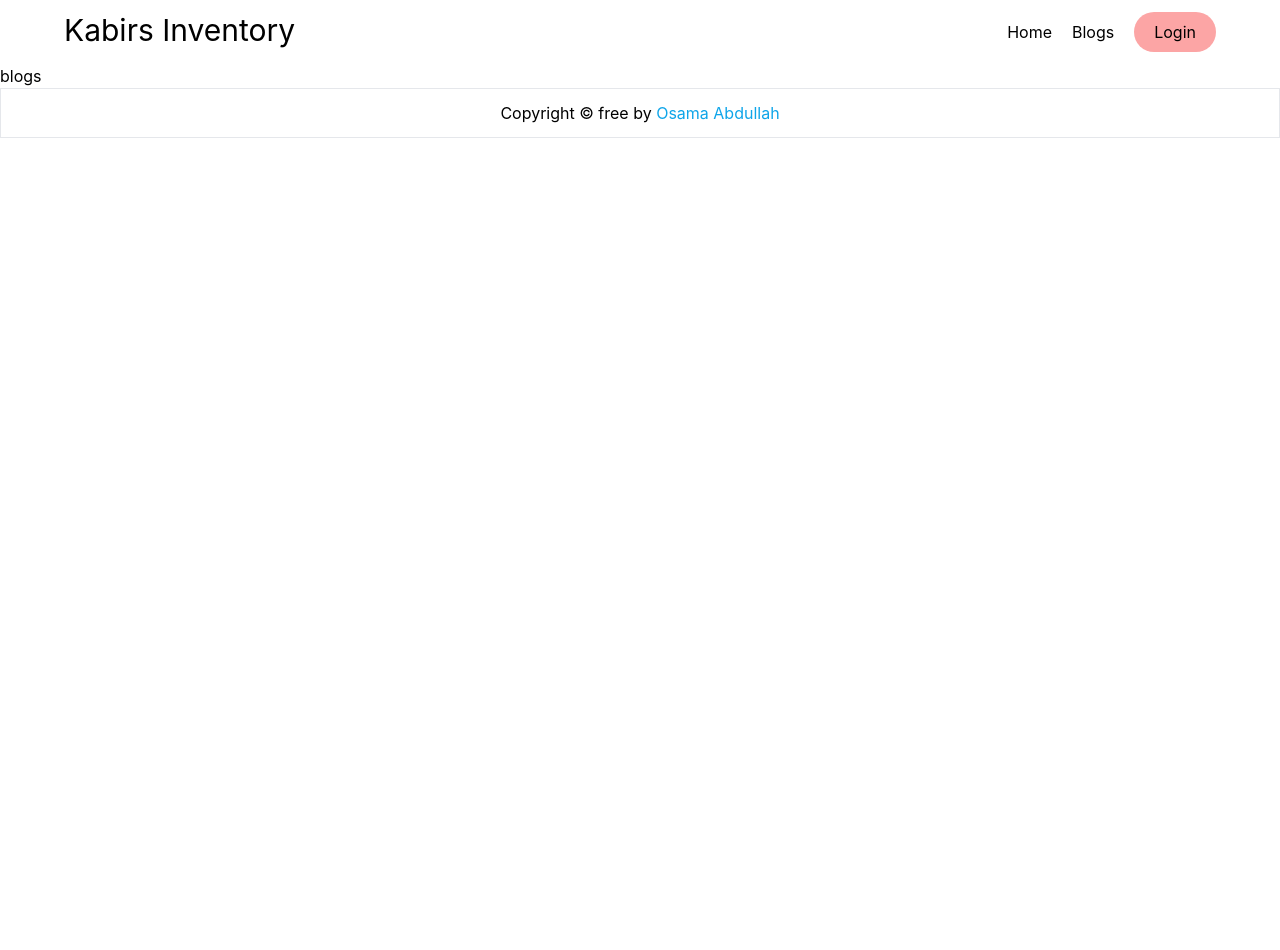
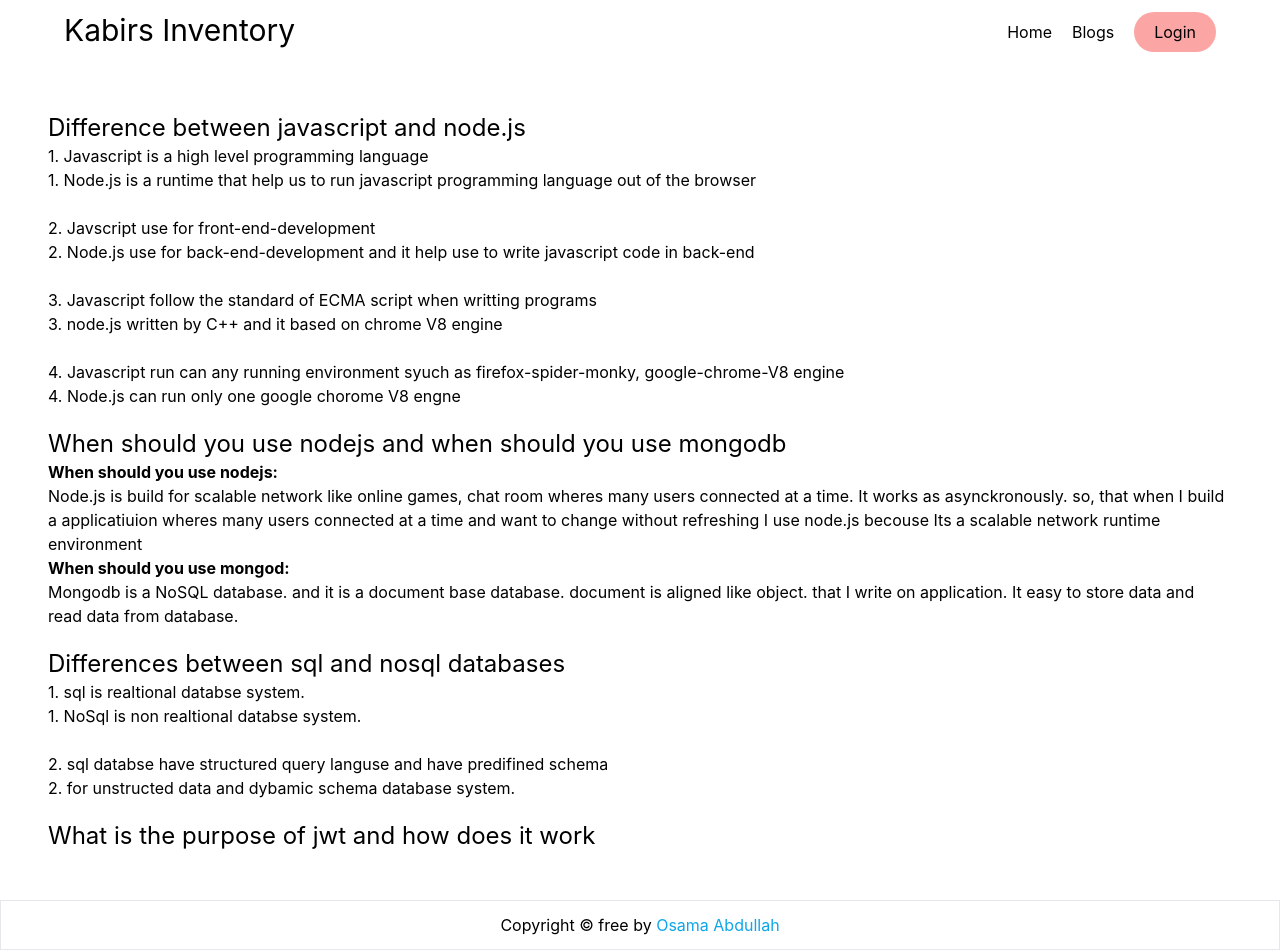
Before and after one commit to osama2kabdullah/kabirs-inventory-client, a React (Create React App) app: page /blogs in a window 1280 px wide. Before the commit the page ends 800 px from the top, so only its background shows below. Built offline with nearby package versions, Linux system fonts and the light colour scheme; no server answers.

Commit message:
blogs page setup all done, 404 page done

```diff
--- a/src/App.js
+++ b/src/App.js
@@ -9,6 +9,7 @@ import Register from "./pages/login/Register";
 import RequireAuth from "./pages/RequireAuth";
 import ManageStock from "./pages/Home/InstockProducts/ManageStock";
 import Blogs from "./pages/Blogs";
+import NotFoundPage from "./pages/NotFoundPage";
 
 function App() {
   return (
@@ -35,6 +36,7 @@ function App() {
         <Route path="/blogs" element={<Blogs></Blogs>}></Route>
         <Route path="/login" element={<Login></Login>}></Route>
         <Route path="/register" element={<Register></Register>}></Route>
+        <Route path="*" element={<NotFoundPage></NotFoundPage>}></Route>
       </Routes>
       <Footer></Footer>
     </div>
--- a/src/pages/Blogs.js
+++ b/src/pages/Blogs.js
@@ -1,11 +1,53 @@
-import React from 'react';
+import React from "react";
 
 const Blogs = () => {
-    return (
-        <div>
-            blogs
-        </div>
-    );
+  return (
+    <div className="m-12 grid gap-5">
+      <div>
+        <h3 className="text-2xl">Difference between javascript and node.js</h3>
+        <p>
+          1. Javascript is a high level programming language <br /> 1. Node.js is a
+          runtime that help us to run javascript programming language out of the
+          browser <br /> <br />
+          2. Javscript use for front-end-development <br /> 2. Node.js use for
+          back-end-development and it help use to write javascript code in
+          back-end <br /> <br />
+          3. Javascript follow the standard of ECMA script when
+          writting programs <br /> 3. node.js written by C++ and it based on chrome V8
+          engine <br /><br /> 4. Javascript run can any running environment syuch as
+          firefox-spider-monky, google-chrome-V8 engine <br /> 4. Node.js can run only
+          one google chorome V8 engne
+        </p>
+      </div>
+      <div>
+        <h3 className="text-2xl">
+          When should you use nodejs and when should you use mongodb
+        </h3>
+        <p>
+          <p className="font-bold">When should you use nodejs:</p> <p>Node.js is build for scalable network like online games, chat room wheres many users connected at a time. It works as asynckronously. so, that when I build a applicatiuion wheres many users connected at a time and want to change without refreshing I use node.js becouse Its a scalable network runtime environment</p>
+        </p>
+        <p>
+            <p className="font-bold">When should you use mongod:</p> <p>Mongodb is a NoSQL database. and it is a document base database. document is aligned like object. that I write on application. It easy to store data and read data from database.</p>
+        </p>
+      </div>
+      <div>
+        <h2 className="text-2xl">Differences between sql and nosql databases</h2>
+        <p>
+            1. sql is realtional databse system. <br />
+            1. NoSql is non realtional databse system.
+            <br /><br />
+            2. sql databse have structured query languse and have  predifined schema <br />
+            2. for unstructed data and dybamic schema database system.
+        </p>
+      </div>
+      <div>
+        <h2 className="text-2xl">What is the purpose of jwt and how does it work</h2>
+        <p>
+
+        </p>
+      </div>
+    </div>
+  );
 };
 
 export default Blogs;
--- a/src/pages/Footer.js
+++ b/src/pages/Footer.js
@@ -1,8 +1,6 @@
 import React from 'react';
-import { Link, useNavigate } from 'react-router-dom';
 
 const Footer = () => {
-    const navigate = useNavigate();
     return (
         <div className='p-3 text-center border'>
             Copyright &copy; free by <a className='text-sky-500 hover:underline' target="_blank" rel="noreferrer" href="https://github.com/osama2kabdullah">Osama Abdullah</a>
--- /dev/null
+++ b/src/pages/NotFoundPage.js
@@ -0,0 +1,14 @@
+import React from 'react';
+
+const NotFoundPage = () => {
+    return (
+        <div className='text-center h-[90vh] grid justify-center items-center'>
+            <div>
+            <h1 className='text-5xl font-bold'>404</h1>
+            <h3 className='text-2xl'>Page not found</h3>
+            </div>
+        </div>
+    );
+};
+
+export default NotFoundPage;
```
